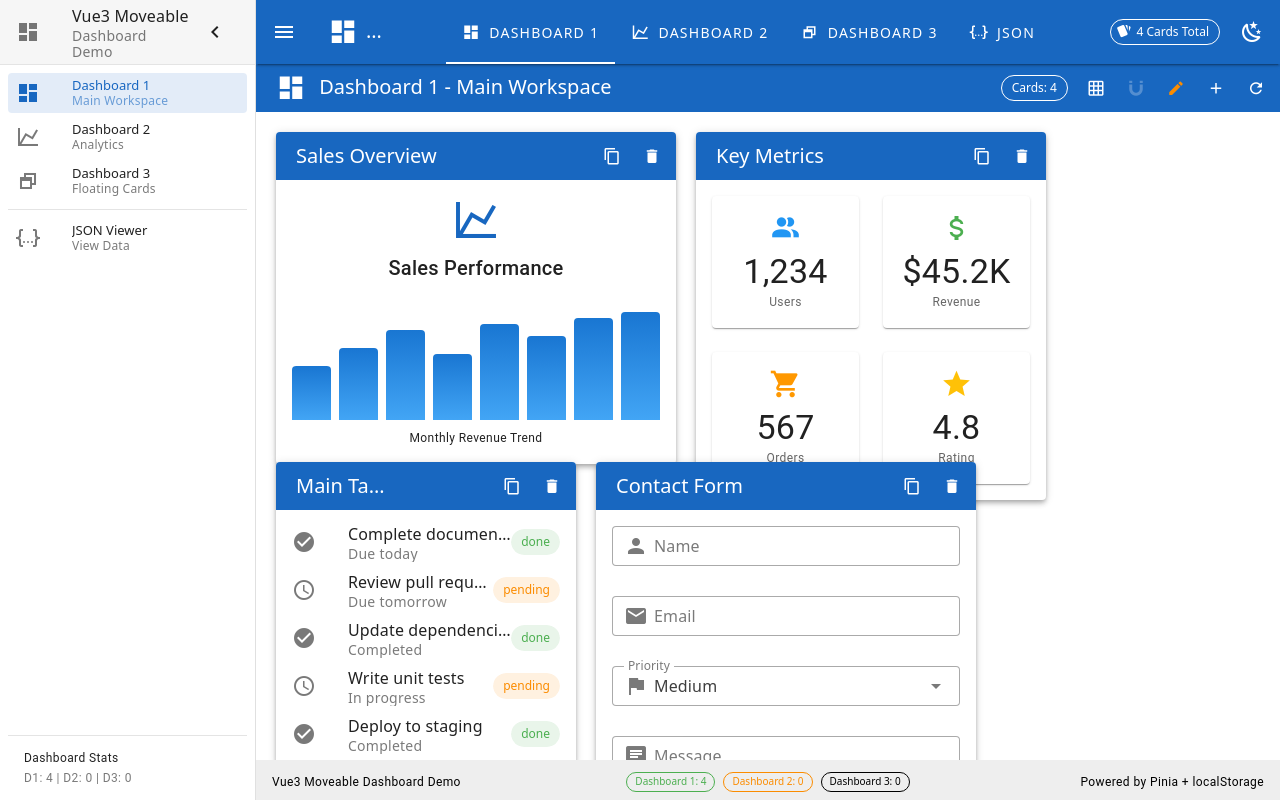
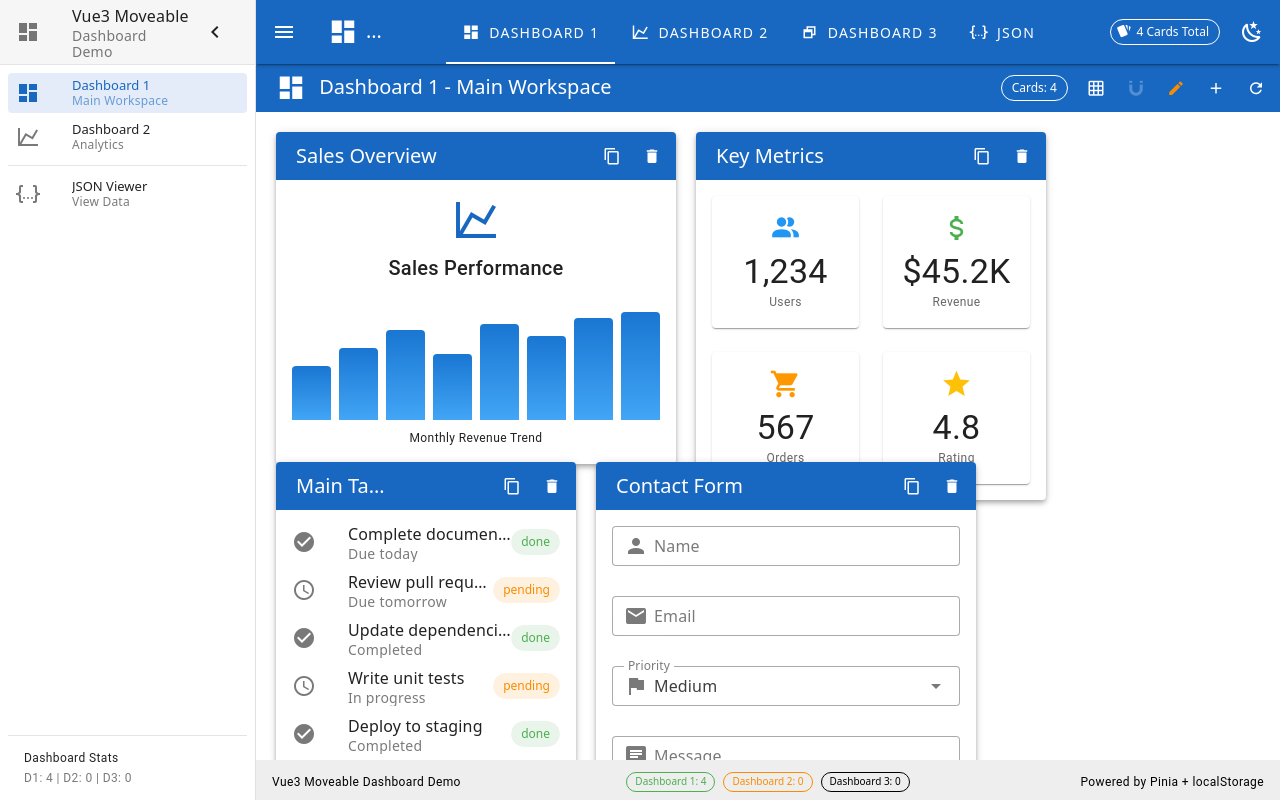
Before and after one commit to hoegerenterprise/vue3_moveabledashboard, a Vue app: page /dashboard1 in a window 1280 px wide. Built offline with nearby package versions, Linux system fonts and the light colour scheme.

Commit message:
chore(dashboard): Update Applayout and index

```diff
--- a/src/components/AppLayout.vue
+++ b/src/components/AppLayout.vue
@@ -43,16 +43,6 @@
           :active="currentRoute === 'Dashboard2'"
           @click="navigateTo('/dashboard2')"
           color="secondary"
-        ></v-list-item>
-
-        <v-list-item
-          prepend-icon="mdi-window-restore"
-          title="Dashboard 3"
-          subtitle="Floating Cards"
-          value="dashboard3"
-          :active="currentRoute === 'Dashboard3'"
-          @click="navigateTo('/dashboard3')"
-          color="accent"
         ></v-list-item>
 
         <v-divider class="my-2"></v-divider>
--- a/src/router/index.ts
+++ b/src/router/index.ts
@@ -1,7 +1,6 @@
 import { createRouter, createWebHistory } from 'vue-router';
 import Dashboard1 from '../pages/Dashboard1.vue';
 import Dashboard2 from '../pages/Dashboard2.vue';
-import Dashboard3 from '../pages/Dashboard3.vue';
 import JSONViewer from '../pages/JSONViewer.vue';
 
 const routes = [
@@ -23,14 +22,6 @@ const routes = [
     component: Dashboard2,
     meta: {
       title: 'Dashboard 2 - Analytics'
-    }
-  },
-  {
-    path: '/dashboard3',
-    name: 'Dashboard3',
-    component: Dashboard3,
-    meta: {
-      title: 'Dashboard 3 - Floating Cards'
     }
   },
   {
```
